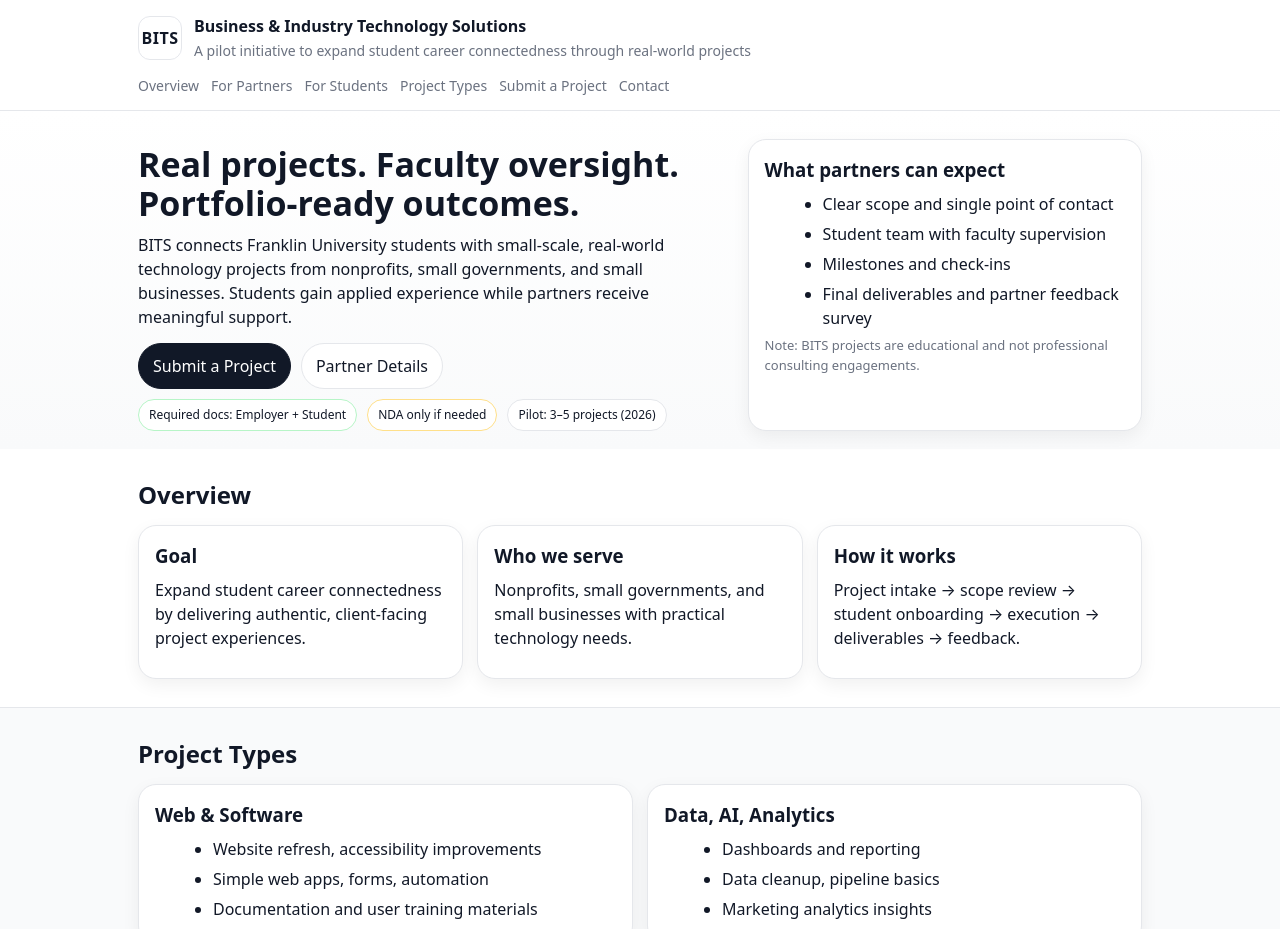
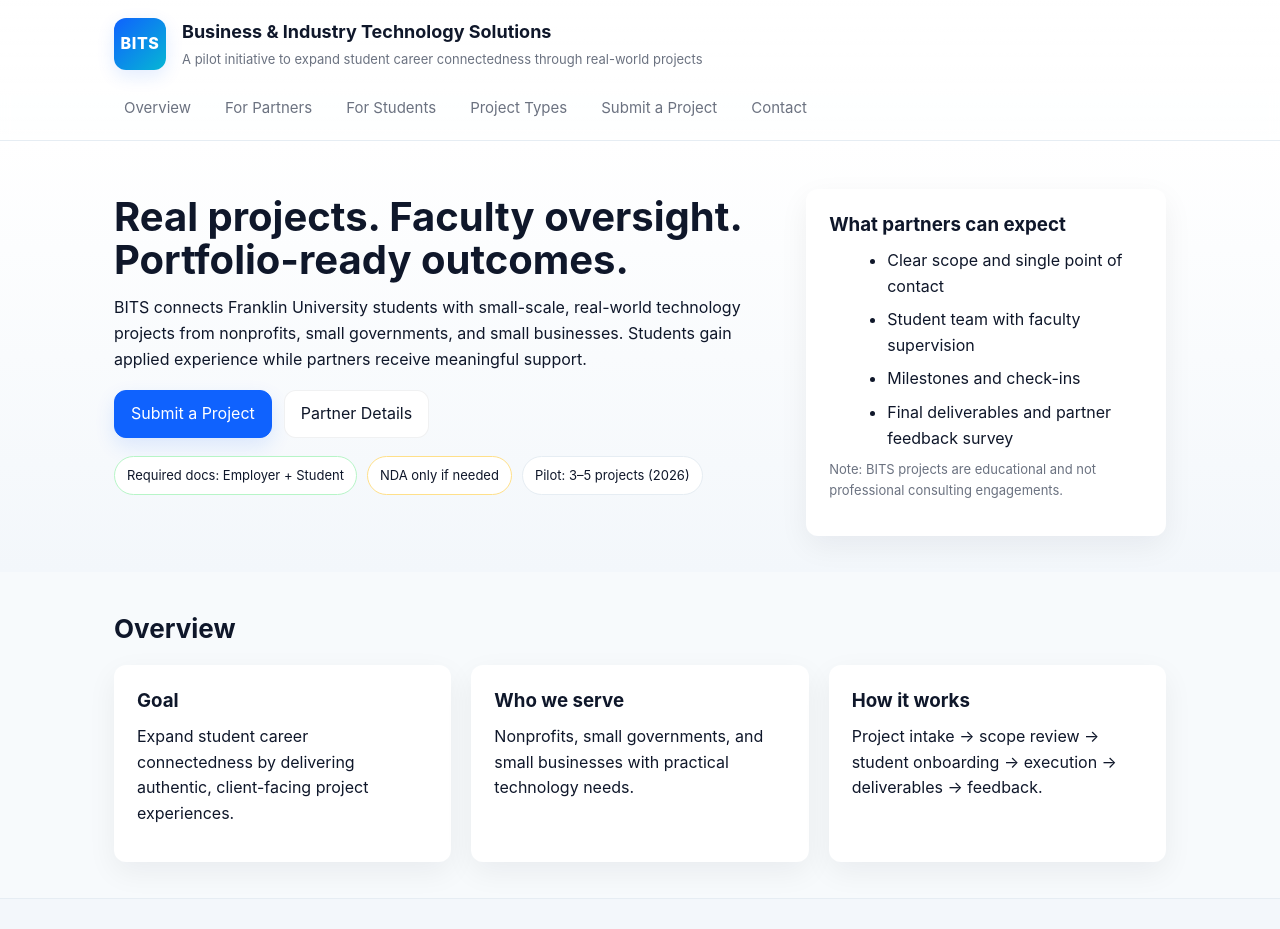
Before and after one commit to profkemalaydin/bits, a plain HTML site: page index.html in a window 1280 px wide. Shown: the top 929 px of the page. Drawn offline with Linux system fonts and the light colour scheme.

Commit message:
update style and add form

```diff
--- a/assets/style.css
+++ b/assets/style.css
@@ -1,25 +1,30 @@
 :root{
-  --bg:#ffffff;
-  --ink:#111827;
-  --muted:#6b7280;
-  --line:#e5e7eb;
-  --alt:#f9fafb;
-  --card:#ffffff;
-  --shadow: 0 6px 18px rgba(0,0,0,.06);
-  --radius: 18px;
-  --focus: 3px rgba(59,130,246,0.35); /* blue focus halo */
+  --bg: #f7fafc;
+  --surface: #ffffff;
+  --ink: #0f172a;
+  --muted: #6b7280;
+  --line: #e6edf3;
+  --alt: #f3f7fb;
+  --card: #ffffff;
+  --primary: #0f62fe;
+  --accent: #06b6d4;
+  --shadow: 0 10px 30px rgba(15,23,42,0.06);
+  --radius: 12px;
+  --focus: 4px rgba(15,98,254,0.12);
 }
 
 *{box-sizing:border-box}
 body{
   margin:0;
-  font-family: system-ui, -apple-system, Segoe UI, Roboto, Arial, sans-serif;
+  font-family: Inter, ui-sans-serif, system-ui, -apple-system, "Segoe UI", Roboto, "Helvetica Neue", Arial;
   color:var(--ink);
   background:var(--bg);
-  line-height:1.5;
+  line-height:1.6;
+  -webkit-font-smoothing:antialiased;
+  -moz-osx-font-smoothing:grayscale;
 }
 
-.container{max-width:1040px;margin:0 auto;padding:0 18px}
+.container{max-width:1100px;margin:0 auto;padding:0 24px}
 
 /* Skip link */
 .skip-link{
@@ -32,103 +37,96 @@ body{
   z-index: 100;
 }
 .skip-link:focus{
-  left: 18px;
-  top: 18px;
+  left: 24px;
+  top: 24px;
   width: auto;
   height: auto;
-  background: #111827;
+  background: var(--ink);
   color: #fff;
-  padding: 8px 12px;
-  border-radius: 6px;
+  padding: 10px 14px;
+  border-radius: 8px;
   text-decoration: none;
-  box-shadow: 0 4px 18px rgba(0,0,0,0.12);
+  box-shadow: var(--shadow);
 }
 
 .top{
-  position:sticky; top:0; z-index:50;
-  background:rgba(255,255,255,.92);
-  backdrop-filter: blur(10px);
+  position:sticky; top:0; z-index:60;
+  background:linear-gradient(180deg, rgba(255,255,255,0.92), rgba(255,255,255,0.88));
+  backdrop-filter: blur(6px);
   border-bottom:1px solid var(--line);
 }
-.brand{display:flex;gap:12px;align-items:center;padding:14px 0}
+.brand{display:flex;gap:16px;align-items:center;padding:18px 0}
 .logo{
-  width:44px;height:44px;border:1px solid var(--line);
-  border-radius:12px;display:grid;place-items:center;
-  font-weight:800; letter-spacing:.5px;
+  width:52px;height:52px;border-radius:12px;display:grid;place-items:center;
+  font-weight:800; letter-spacing:0.6px;background:linear-gradient(135deg,var(--primary),var(--accent));
+  color:#fff;box-shadow:0 6px 18px rgba(15,98,254,0.12);
 }
-.title{font-weight:800}
-.subtitle{color:var(--muted);font-size:14px;margin-top:2px}
+.title{font-weight:700;font-size:18px}
+.subtitle{color:var(--muted);font-size:13px;margin-top:2px}
 
-.nav{display:flex;flex-wrap:wrap;gap:12px;padding:0 0 14px}
-.nav a{color:var(--muted);text-decoration:none;font-size:14px}
-.nav a:hover, .nav a:focus{color:var(--ink); outline: none;}
-.nav a:focus-visible{
-  box-shadow: 0 0 0 4px rgba(59,130,246,0.12);
-  border-radius:6px;
-}
+.nav{display:flex;flex-wrap:wrap;gap:14px;padding:0 0 12px}
+.nav a{color:var(--muted);text-decoration:none;font-size:15px;padding:8px 10px;border-radius:8px}
+.nav a:hover, .nav a:focus{color:var(--ink); background:transparent}
+.nav a:focus-visible{box-shadow: 0 0 0 6px var(--focus);}
 
-.hero{padding:28px 0 18px;background:linear-gradient(#fff, var(--alt))}
-.hero-grid{display:grid;grid-template-columns: 1.2fr .8fr;gap:18px}
-h1{font-size:34px;line-height:1.15;margin:6px 0 10px}
-h2{font-size:24px;margin:0 0 12px}
+.hero{padding:48px 0 36px;background:linear-gradient(180deg,#fff, var(--alt))}
+.hero-grid{display:grid;grid-template-columns: 1.3fr .7fr;gap:24px;align-items:start}
+h1{font-size:40px;line-height:1.08;margin:6px 0 14px}
+h2{font-size:26px;margin:0 0 16px}
 h3{margin:0 0 8px}
-p{margin:0 0 12px}
+p{margin:0 0 14px}
 
-.section{padding:28px 0}
+.section{padding:36px 0}
 .section.alt{background:var(--alt);border-top:1px solid var(--line);border-bottom:1px solid var(--line)}
 
 .card{
   background:var(--card);
-  border:1px solid var(--line);
+  border:1px solid transparent;
   border-radius:var(--radius);
   box-shadow:var(--shadow);
-  padding:16px 16px;
+  padding:20px 22px;
 }
 .small{font-size:13px}
 .muted{color:var(--muted)}
 
-.grid-3{display:grid;grid-template-columns:repeat(3,1fr);gap:14px}
-.grid-2{display:grid;grid-template-columns:repeat(2,1fr);gap:14px}
+.grid-3{display:grid;grid-template-columns:repeat(3,1fr);gap:20px}
+.grid-2{display:grid;grid-template-columns:repeat(2,1fr);gap:20px}
 
 ul{margin:8px 0 0 18px}
-li{margin:6px 0}
+li{margin:8px 0}
 
-.cta-row{display:flex;gap:10px;flex-wrap:wrap;margin:14px 0 8px}
+.cta-row{display:flex;gap:12px;flex-wrap:wrap;margin:18px 0}
 .btn{
-  border:1px solid var(--line);
-  padding:10px 14px;
-  border-radius:999px;
+  border:1px solid rgba(15,23,42,0.06);
+  padding:10px 16px;
+  border-radius:12px;
   text-decoration:none;
   color:var(--ink);
-  background:#fff;
+  background:var(--surface);
   display:inline-block;
+  transition:transform .12s ease, box-shadow .12s ease;
 }
-.btn.primary{background:#111827;color:#fff;border-color:#111827}
-.btn:hover{transform:translateY(-1px)}
-/* Accessible focus styles */
-.btn:focus-visible{
-  outline: none;
-  box-shadow: 0 0 0 6px var(--focus);
-  border-radius:999px;
-}
+.btn.primary{background:var(--primary);color:#fff;border-color:var(--primary);box-shadow:0 8px 20px rgba(15,98,254,0.12)}
+.btn:hover{transform:translateY(-3px)}
+.btn:focus-visible{outline:none;box-shadow:var(--focus);}
 
-.pill-row{display:flex;gap:10px;flex-wrap:wrap;margin-top:10px}
-.pill{
-  font-size:12px;
-  padding:6px 10px;
-  border-radius:999px;
-  border:1px solid var(--line);
-  background:#fff;
-}
+.pill-row{display:flex;gap:10px;flex-wrap:wrap;margin-top:12px}
+.pill{font-size:13px;padding:8px 12px;border-radius:999px;border:1px solid var(--line);background:var(--surface)}
 .pill.req{border-color:#b7f5c7}
 .pill.cond{border-color:#ffe08a}
 
-.footer{border-top:1px solid var(--line);padding:14px 0}
-.footer-row{display:flex;justify-content:space-between;gap:14px;flex-wrap:wrap}
+.footer{border-top:1px solid var(--line);padding:20px 0}
+.footer-row{display:flex;justify-content:space-between;gap:14px;flex-wrap:wrap;align-items:center}
 
 @media (max-width: 860px){
   .hero-grid{grid-template-columns:1fr}
   .grid-3{grid-template-columns:1fr}
   .grid-2{grid-template-columns:1fr}
   h1{font-size:28px}
+  .brand{padding:12px 0}
+  .logo{width:44px;height:44px}
+  .container{padding:0 16px}
 }
+
+/* Form embed tweaks */
+.form-embed iframe{width:100%;min-height:680px;border-radius:10px;border:0}
--- a/index.html
+++ b/index.html
@@ -191,11 +191,13 @@
           Use the intake form below. We will follow up to confirm scope and fit.
         </p>
 
-        <!-- Replace this link with your Microsoft Form or SharePoint intake link -->
+        <!-- Embedded Microsoft Forms intake -->
         <div class="card">
           <p><b>Project Intake Form:</b></p>
-          <p><a href="https://example.com" target="_blank" rel="noopener noreferrer">https://example.com</a></p>
-          <p class="small muted">Tip: Replace the link with your Microsoft Forms intake URL.</p>
+          <div class="form-embed">
+            <iframe src="https://forms.cloud.microsoft/r/4Xu57eJY1k" title="BITS Project Intake Form" style="width:100%;min-height:700px;border:0;" allowfullscreen></iframe>
+          </div>
+          <p class="small muted">If the form doesn't render, <a href="https://forms.cloud.microsoft/r/4Xu57eJY1k" target="_blank" rel="noopener noreferrer">open the intake form in a new tab</a>.</p>
         </div>
 
         <div class="card">
```
